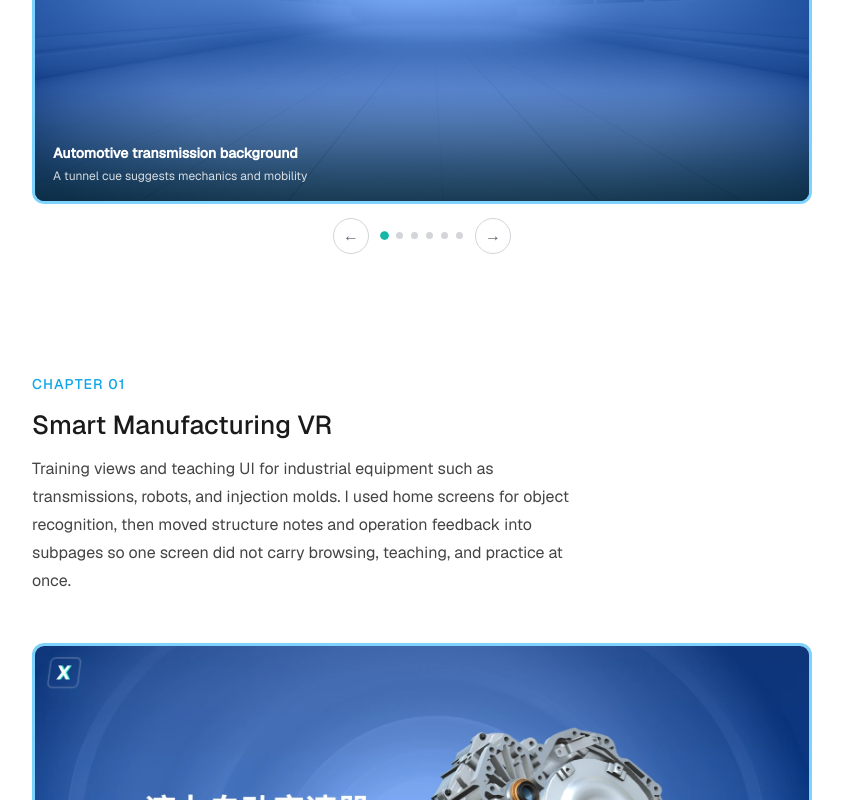
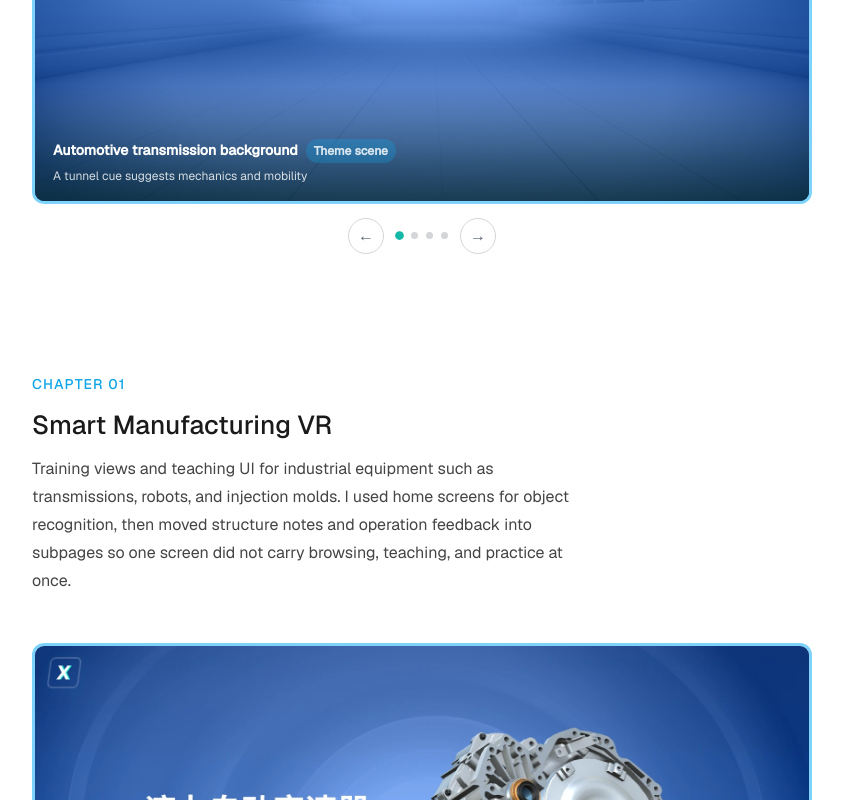
Before and after one commit to jaemin17/portfolio-pro, a Next.js app: page /en/projects/vr-education in a window 1280 px wide. Shown: the part 4020-4820 px from the top of the page, without its empty margins (218-1061 px from the left). Built offline with nearby package versions, Linux system fonts and the light colour scheme.

Commit message:
Refine VR education background examples

```diff
--- a/src/app/[locale]/projects/biomedical-vr/animalVrAssets.ts
+++ b/src/app/[locale]/projects/biomedical-vr/animalVrAssets.ts
@@ -44,7 +44,7 @@ export const anatomyModuleShots: readonly VisualShot[] = [
   {
     title: { zh: "猫解剖", en: "Cat anatomy" },
     subtitle: { zh: "结构教学 / 场景概览", en: "Structure teaching / scene overview" },
-    src: "/images/visual/animal-vr/pig-scene-2.webp",
+    src: "/images/visual/animal-vr/cat-skeleton-system.png",
   },
   {
     title: { zh: "补充 UI 界面", en: "Additional UI screens" },
--- a/src/app/[locale]/projects/biomedical-vr/biomedicalVr.module.css
+++ b/src/app/[locale]/projects/biomedical-vr/biomedicalVr.module.css
@@ -524,10 +524,27 @@
   pointer-events: none;
 }
 
-.backgroundTransferOverlay > span {
+.backgroundTransferMeta {
+  display: flex;
+  flex-wrap: wrap;
+  gap: 8px;
+  align-items: center;
+}
+
+.backgroundTransferMeta > span {
   font-size: var(--fs-label);
   font-weight: 600;
   line-height: 1.35;
+}
+
+.backgroundTransferCategory {
+  padding: 3px 8px;
+  border-radius: 999px;
+  color: rgba(255, 255, 255, 0.92);
+  font-size: var(--fs-caption);
+  font-weight: 600;
+  line-height: 1.2;
+  background: rgba(14, 165, 233, 0.28);
 }
 
 .backgroundTransferOverlay small {
--- a/src/app/[locale]/projects/vr-education/BackgroundTransferSwitcher.tsx
+++ b/src/app/[locale]/projects/vr-education/BackgroundTransferSwitcher.tsx
@@ -6,6 +6,7 @@ import styles from "../biomedical-vr/biomedicalVr.module.css";
 type BackgroundTransferItem = {
   src: string;
   label: string;
+  category: string;
   caption: string;
   alt: string;
 };
@@ -39,7 +40,10 @@ export function BackgroundTransferSwitcher({
           />
         ))}
         <div className={styles.backgroundTransferOverlay}>
-          <span>{activeItem.label}</span>
+          <div className={styles.backgroundTransferMeta}>
+            <span>{activeItem.label}</span>
+            <small className={styles.backgroundTransferCategory}>{activeItem.category}</small>
+          </div>
           <small>{activeItem.caption}</small>
         </div>
       </div>
--- a/src/app/[locale]/projects/vr-education/page.tsx
+++ b/src/app/[locale]/projects/vr-education/page.tsx
@@ -121,32 +121,26 @@ const backgroundTransferImages = [
   {
     src: "/images/visual/vr-education/process/tunnel-background.png",
     label: { zh: "汽车传动背景", en: "Automotive transmission background" },
+    category: { zh: "主题场景", en: "Theme scene" },
     caption: { zh: "用隧道建立机械与交通联想", en: "A tunnel cue suggests mechanics and mobility" },
   },
   {
     src: "/images/visual/vr-education/process/cochlea-background.png",
     label: { zh: "耳部结构背景", en: "Ear anatomy background" },
+    category: { zh: "结构隐喻", en: "Structural metaphor" },
     caption: { zh: "将耳蜗结构转译为空间轮廓", en: "Cochlea forms translated into spatial contours" },
   },
   {
     src: "/images/visual/vr-education/process/injection-background.png",
     label: { zh: "注塑背景", en: "Injection molding background" },
+    category: { zh: "主题场景", en: "Theme scene" },
     caption: { zh: "用模具空间建立工业设备联想", en: "A mold-like space suggests industrial equipment" },
-  },
-  {
-    src: "/images/visual/vr-education/process/robot-background.png",
-    label: { zh: "机器人背景", en: "Robotics background" },
-    caption: { zh: "用产线空间建立机器人实训联想", en: "A production-line space suggests robotics training" },
   },
   {
     src: "/images/visual/vr-education/process/animal-cave-background.png",
     label: { zh: "动物洞穴背景", en: "Animal cave background" },
+    category: { zh: "主题场景", en: "Theme scene" },
     caption: { zh: "用洞穴空间建立动物栖息联想", en: "A cave-like space suggests animal habitats" },
-  },
-  {
-    src: "/images/visual/vr-education/process/industrial-space-background.png",
-    label: { zh: "工业空间背景", en: "Industrial space background" },
-    caption: { zh: "用抽象厂房空间承接实训场景", en: "An abstract factory space supports training scenarios" },
   },
 ] as const;
 
@@ -512,6 +506,7 @@ export default async function VrEducationPage({ params }: VrEducationPageProps)
                     items={backgroundTransferImages.map((image) => ({
                       src: assetPath(image.src),
                       label: tStr(locale, image.label.zh, image.label.en),
+                      category: tStr(locale, image.category.zh, image.category.en),
                       caption: tStr(locale, image.caption.zh, image.caption.en),
                       alt: tStr(locale, image.caption.zh, image.caption.en),
                     }))}
```
Also changed, not shown: public/images/visual/animal-vr/cat-skeleton-system.png (added), 1 other file (tests, documents, lock files or other folders).
